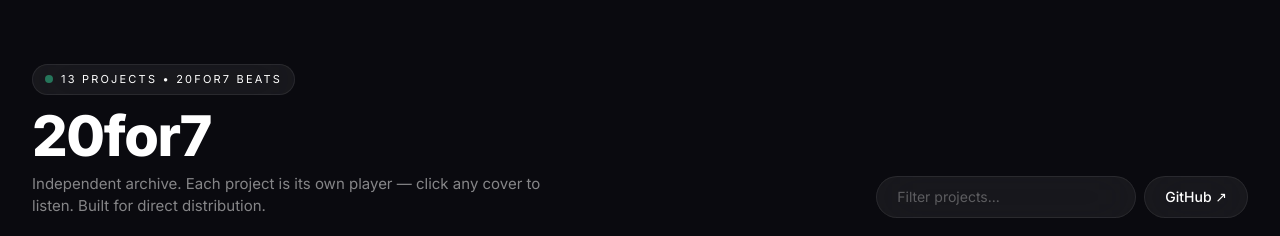
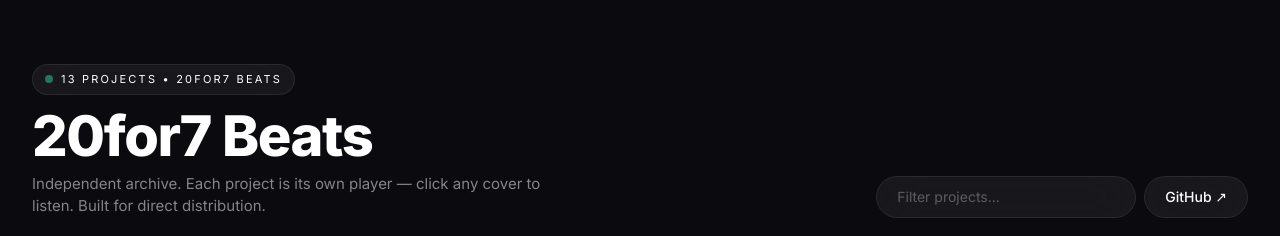
Before and after one commit to aJosephOwens/ajosephowens.github.io, a plain HTML site: page index.html in a window 1280 px wide. Shown: the top 236 px of the page. Drawn offline with nearby package versions, Linux system fonts and the light colour scheme.

Commit message:
Update index.html

```diff
--- a/index.html
+++ b/index.html
@@ -26,7 +26,7 @@
         <span class="w-2 h-2 rounded-full bg-emerald-400 animate-pulse"></span>
         13 Projects • 20for7 Beats
       </div>
-      <h1 class="text-[40px] md:text-[56px] font-extrabold leading-[0.9] tracking-tight">20for7</h1>
+      <h1 class="text-[40px] md:text-[56px] font-extrabold leading-[0.9] tracking-tight">20for7 Beats</h1>
       <p class="text-white/50 text-[15px] mt-3 max-w-[520px]">Independent archive. Each project is its own player — click any cover to listen. Built for direct distribution.</p>
     </div>
     <div class="flex gap-2">
```
